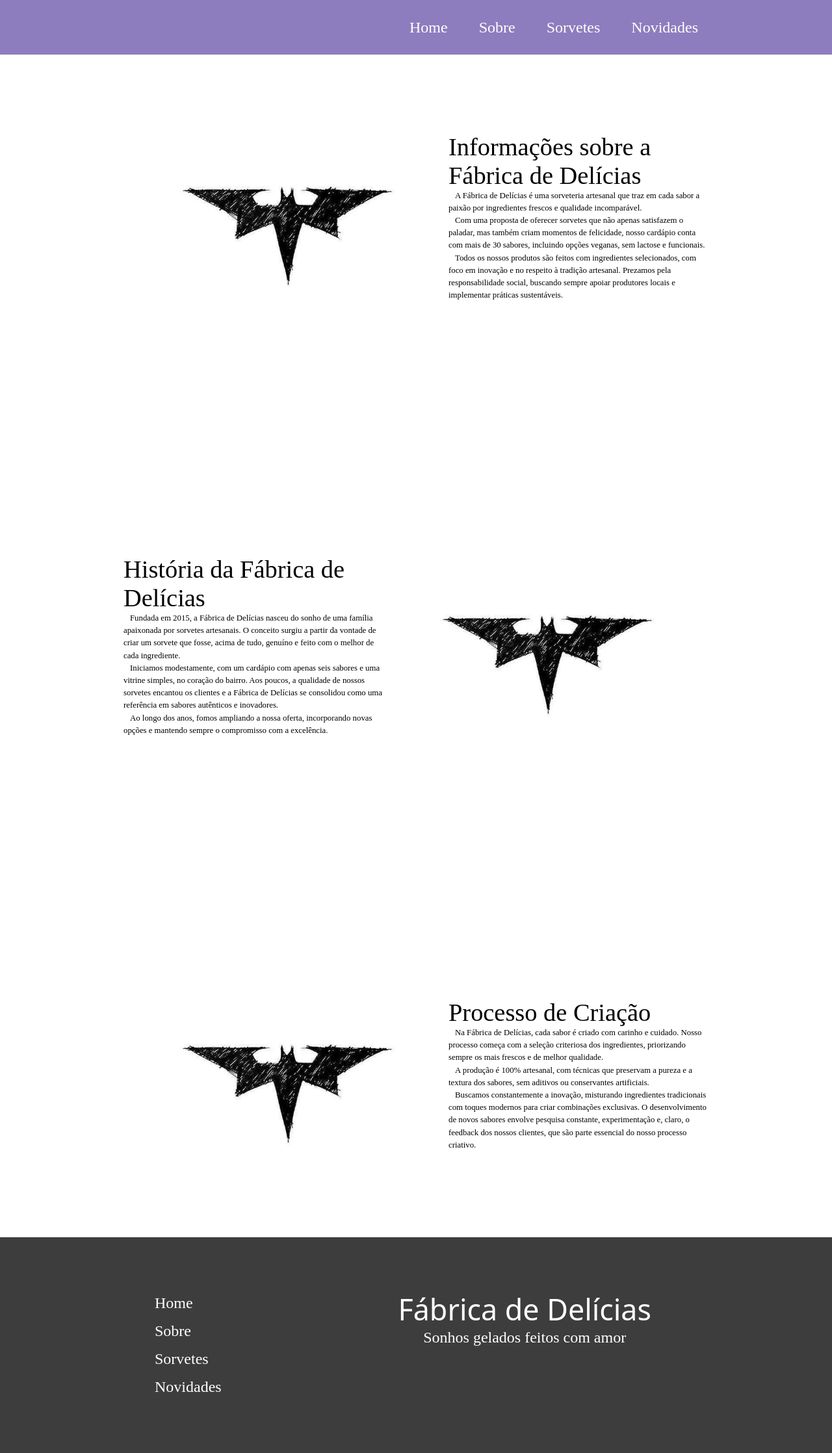
After one commit to itallovidal/a4-app-internet, a PHP site: page /a4-app-internet/about.php in a window 1280 px wide. The commit adds this page. Shown: the whole page at 65% size. Run offline with PHP 8.4, Linux system fonts and the light colour scheme; some web fonts are replaced.

Commit message:
adding text

```diff
--- a/about.css
+++ b/about.css
@@ -1,20 +1,18 @@
 @import url('./global.css');
 
-.news {
+.about {
     width: 100%;
     display: flex;
     justify-content: center;
-    margin-top: 5%;
-    gap: 100px;
+    align-items: center;
 }
 
-.news img {
+.about img {
     width: 500px;
     justify-content: center;
 }
 
-.news p {
-    width: 50rem;
-    text-indent: 4px;
-    text-align: justify;
+.info p {
+    width: 100%;
+    text-indent: 10px;
 }
--- /dev/null
+++ b/about.php
@@ -0,0 +1,65 @@
+<html lang="en">
+
+<head>
+    <meta charset="UTF-8">
+    <meta name="viewport" content="width=device-width, initial-scale=1.0">
+    <?php include './head.php'; ?>
+    <link rel="stylesheet" href="about.css">
+    <title>Página Home</title>
+</head>
+
+<body>
+    <?php include './navbar.php'; ?>
+    <main>
+        <article class="content-wrapper-size about">
+            <img src="teste.jpg" alt="">
+            <div class="info">
+                <h2 class="heading">Informações sobre a Fábrica de Delícias</h2>
+                <p class="text-small">
+                    A Fábrica de Delícias é uma sorveteria artesanal que traz em cada sabor a paixão por ingredientes frescos e qualidade incomparável.
+                </p>
+                <p class="text-small">
+                    Com uma proposta de oferecer sorvetes que não apenas satisfazem o paladar, mas também criam momentos de felicidade, nosso cardápio conta com mais de 30 sabores, incluindo opções veganas, sem lactose e funcionais.
+                </p>
+                <p class="text-small">
+                    Todos os nossos produtos são feitos com ingredientes selecionados, com foco em inovação e no respeito à tradição artesanal. Prezamos pela responsabilidade social, buscando sempre apoiar produtores locais e implementar práticas sustentáveis.
+                </p>
+            </div>
+        </article>
+
+        <article class="content-wrapper-size about">
+            <div class="info">
+                <h2 class="heading">História da Fábrica de Delícias</h2>
+                <p class="text-small">
+                    Fundada em 2015, a Fábrica de Delícias nasceu do sonho de uma família apaixonada por sorvetes artesanais. O conceito surgiu a partir da vontade de criar um sorvete que fosse, acima de tudo, genuíno e feito com o melhor de cada ingrediente.
+                </p>
+                <p class="text-small">
+                    Iniciamos modestamente, com um cardápio com apenas seis sabores e uma vitrine simples, no coração do bairro. Aos poucos, a qualidade de nossos sorvetes encantou os clientes e a Fábrica de Delícias se consolidou como uma referência em sabores autênticos e inovadores.
+                </p>
+                <p class="text-small">
+                    Ao longo dos anos, fomos ampliando a nossa oferta, incorporando novas opções e mantendo sempre o compromisso com a excelência.
+                </p>
+            </div>
+            <img src="teste.jpg" alt="">
+        </article>
+
+        <article class="content-wrapper-size about">
+            <img src="teste.jpg" alt="">
+            <div class="info">
+                <h2 class="heading">Processo de Criação</h2>
+                <p class="text-small">
+                    Na Fábrica de Delícias, cada sabor é criado com carinho e cuidado. Nosso processo começa com a seleção criteriosa dos ingredientes, priorizando sempre os mais frescos e de melhor qualidade.
+                </p>
+                <p class="text-small">
+                    A produção é 100% artesanal, com técnicas que preservam a pureza e a textura dos sabores, sem aditivos ou conservantes artificiais.
+                </p>
+                <p class="text-small">
+                    Buscamos constantemente a inovação, misturando ingredientes tradicionais com toques modernos para criar combinações exclusivas. O desenvolvimento de novos sabores envolve pesquisa constante, experimentação e, claro, o feedback dos nossos clientes, que são parte essencial do nosso processo criativo.
+                </p>
+            </div>
+        </article>
+    </main>
+    <?php include './footer.php'; ?>
+</body>
+
+</html>
--- a/navbar.php
+++ b/navbar.php
@@ -1,7 +1,7 @@
 <div id="navbar-wrapper">
     <nav id="top-navbar" class="content-wrapper-size">
-        <a class="text-regular btn-primary" href="http://">Home</a>
-        <a class="text-regular btn-primary" href="http://">Sobre</a>
+        <a class="text-regular btn-primary" href="http://localhost/a4-app-internet/index.php">Home</a>
+        <a class="text-regular btn-primary" href="http://localhost/a4-app-internet/about.php">Sobre</a>
         <a class="text-regular btn-primary" href="http://">Sorvetes</a>
         <a class="text-regular btn-primary" href="http://">Novidades</a>
     </nav>
```
Also changed, not shown: about.html (deleted, +0 -76 lines).
